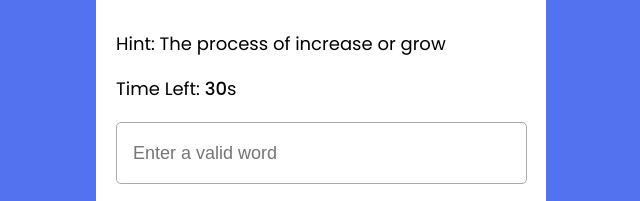
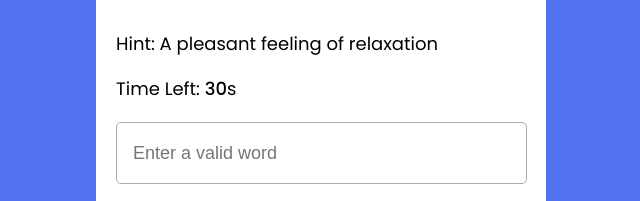
Before and after one commit to tleanne1/word-scramble-game, a plain HTML site: page index.html in a window 1280 px wide. Shown: the part 346-547 px from the top of the page, 319-959 px from the left. Drawn offline with Linux system fonts and the light colour scheme.

Commit message:
Added the js for the hint text

```diff
--- a/index.html
+++ b/index.html
@@ -21,7 +21,7 @@
       <div class="content">
         <p class="word"></p>
         <div class="details">
-          <p class="hint">Hint: <span>The process of increase or grow</span></p>
+          <p class="hint">Hint: <span></span></p>
           <p class="time">
             Time Left: <span><b>30</b>s</span>
           </p>
--- a/js/script.js
+++ b/js/script.js
@@ -1,4 +1,5 @@
-const wordText = document.querySelector(".word");
+const wordText = document.querySelector(".word"),
+  hintText = document.querySelector(".hint span");
 
 const initGame = () => {
   let randomObj = words[Math.floor(Math.random() * words.length)]; // getting random object from words
@@ -9,6 +10,7 @@ const initGame = () => {
     [wordArray[i], wordArray[j]] = [wordArray[j], wordArray[i]];
   }
   wordText.innerText = wordArray.join(""); // passing shuffled word as word text
+  hintText.innerText = randomObj.hint; // passing random object hint as hint text
   console.log(randomObj);
 };
 initGame();
```
